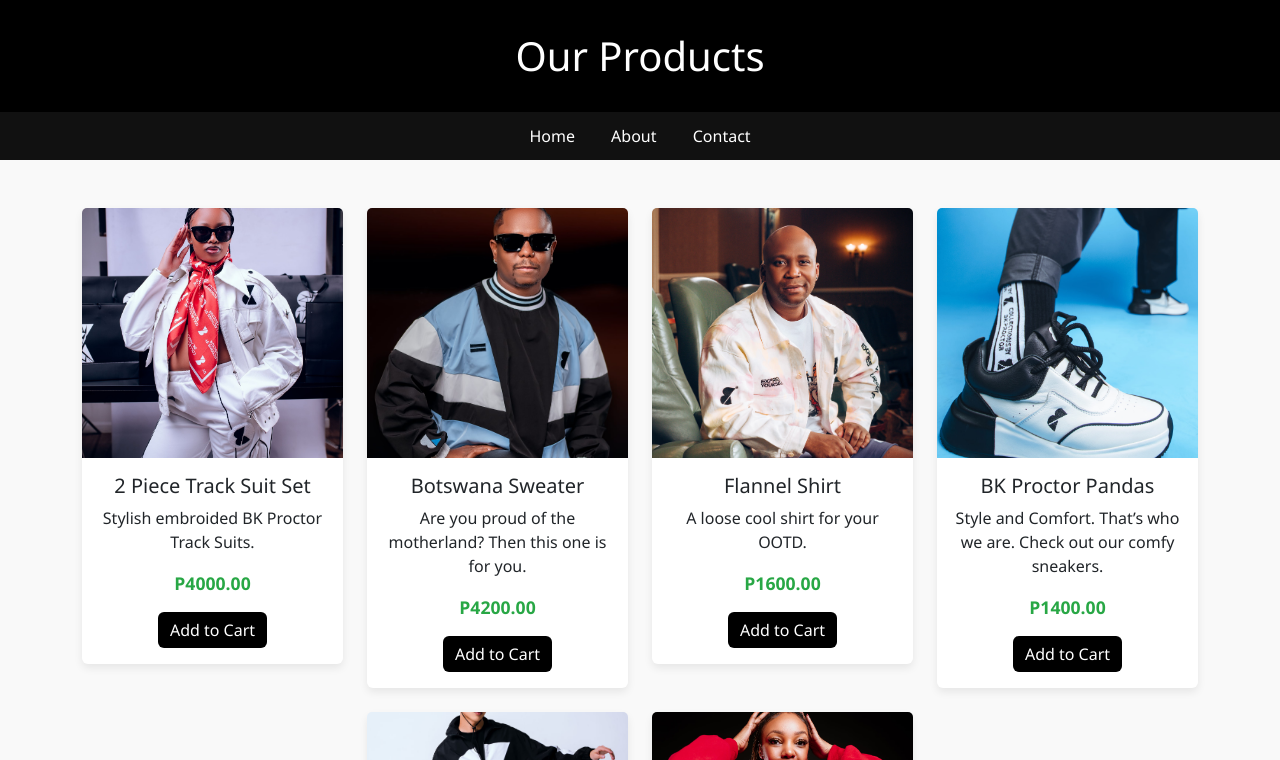
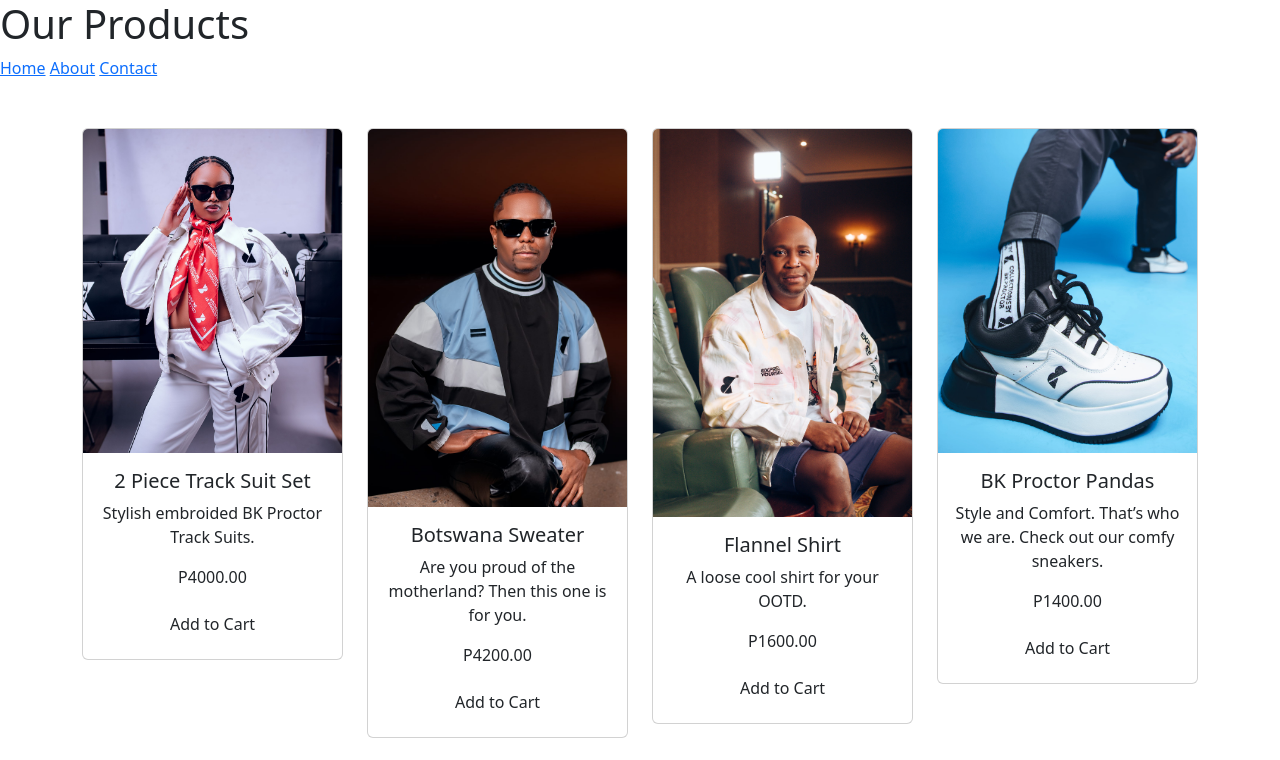
Before and after one commit to GoodwillDitlhako/WMD, a plain HTML site: page products.html in a window 1280 px wide. Shown: the top 760 px of the page. Drawn offline with nearby package versions, Linux system fonts and the light colour scheme.

Commit message:
Update products.html

```diff
--- a/products.html
+++ b/products.html
@@ -9,81 +9,7 @@
       href="https://cdn.jsdelivr.net/npm/bootstrap@5.3.3/dist/css/bootstrap.min.css"
       rel="stylesheet"
     />
-    <style>
-      body {
-        font-family: 'Segoe UI', Tahoma, Geneva, Verdana, sans-serif;
-        background-color: #f9f9f9;
-      }
 
-      header {
-        background-color: #000;
-        color: #fff;
-        padding: 2rem 0;
-        text-align: center;
-      }
-
-      header h1 {
-        margin: 0;
-        font-size: 2.5rem;
-      }
-
-      nav {
-        background-color: #111;
-        padding: 0.75rem 0;
-        text-align: center;
-      }
-
-      nav a {
-        color: #fff;
-        margin: 0 1rem;
-        text-decoration: none;
-        font-weight: 500;
-      }
-
-      nav a:hover {
-        color: #ff6600;
-      }
-
-      .product-card {
-        box-shadow: 0 4px 8px rgba(0, 0, 0, 0.08);
-        border: none;
-        transition: transform 0.3s;
-      }
-
-      .product-card:hover {
-        transform: scale(1.03);
-      }
-
-      .card-img-top {
-        height: 250px;
-        object-fit: cover;
-      }
-
-      .price {
-        color: #28a745;
-        font-weight: bold;
-        font-size: 1.1rem;
-      }
-
-      .btn-cart {
-        background-color: #000;
-        color: #fff;
-        border: none;
-      }
-
-      .btn-cart:hover {
-        background-color: #ff6600;
-        color: #fff;
-      }
-
-      footer {
-        background-color: #222;
-        color: #ccc;
-        text-align: center;
-        padding: 1rem 0;
-        margin-top: 3rem;
-      }
-    </style>
   </head>
   <body>
     <!-- Header -->
```
